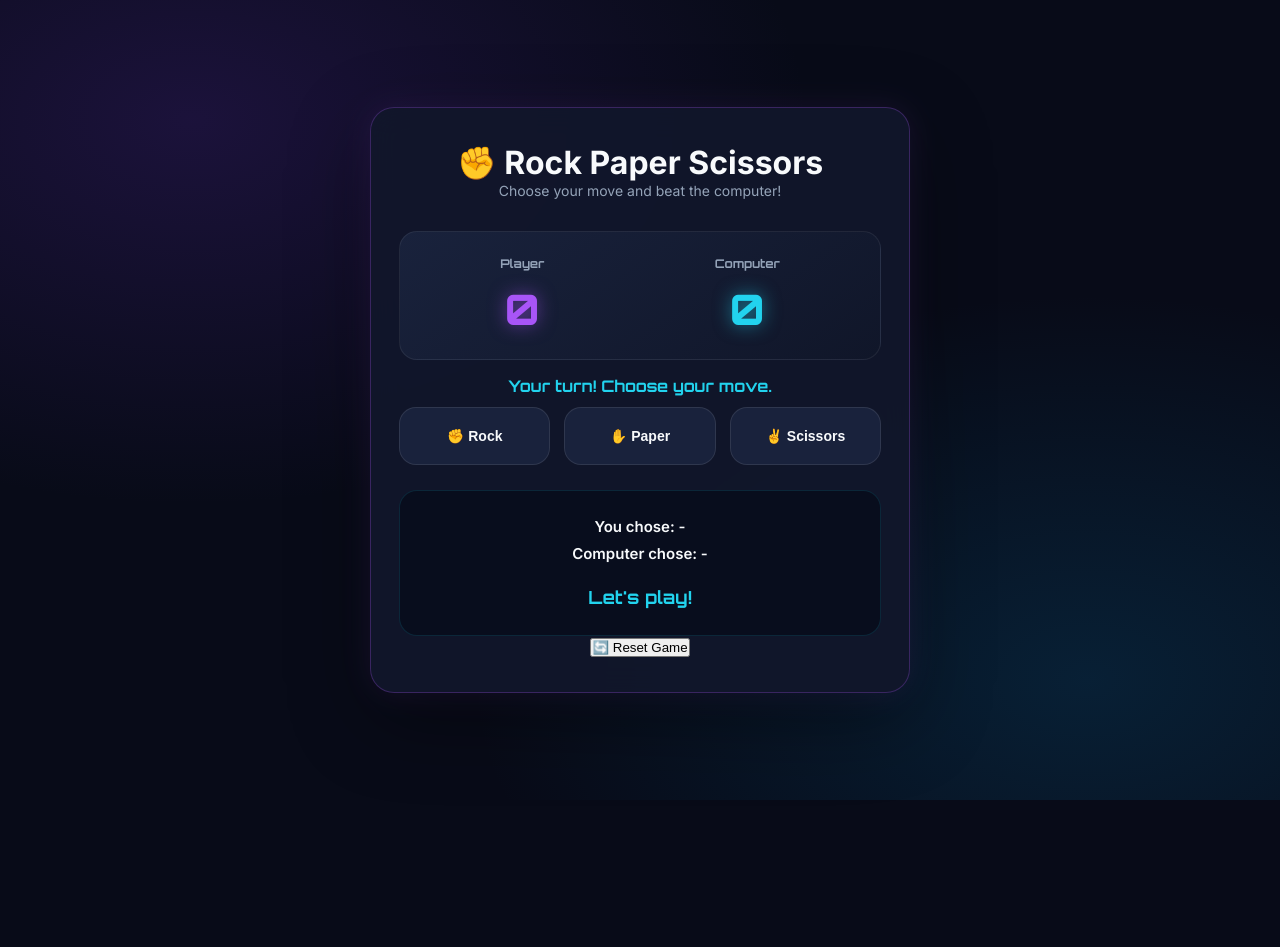
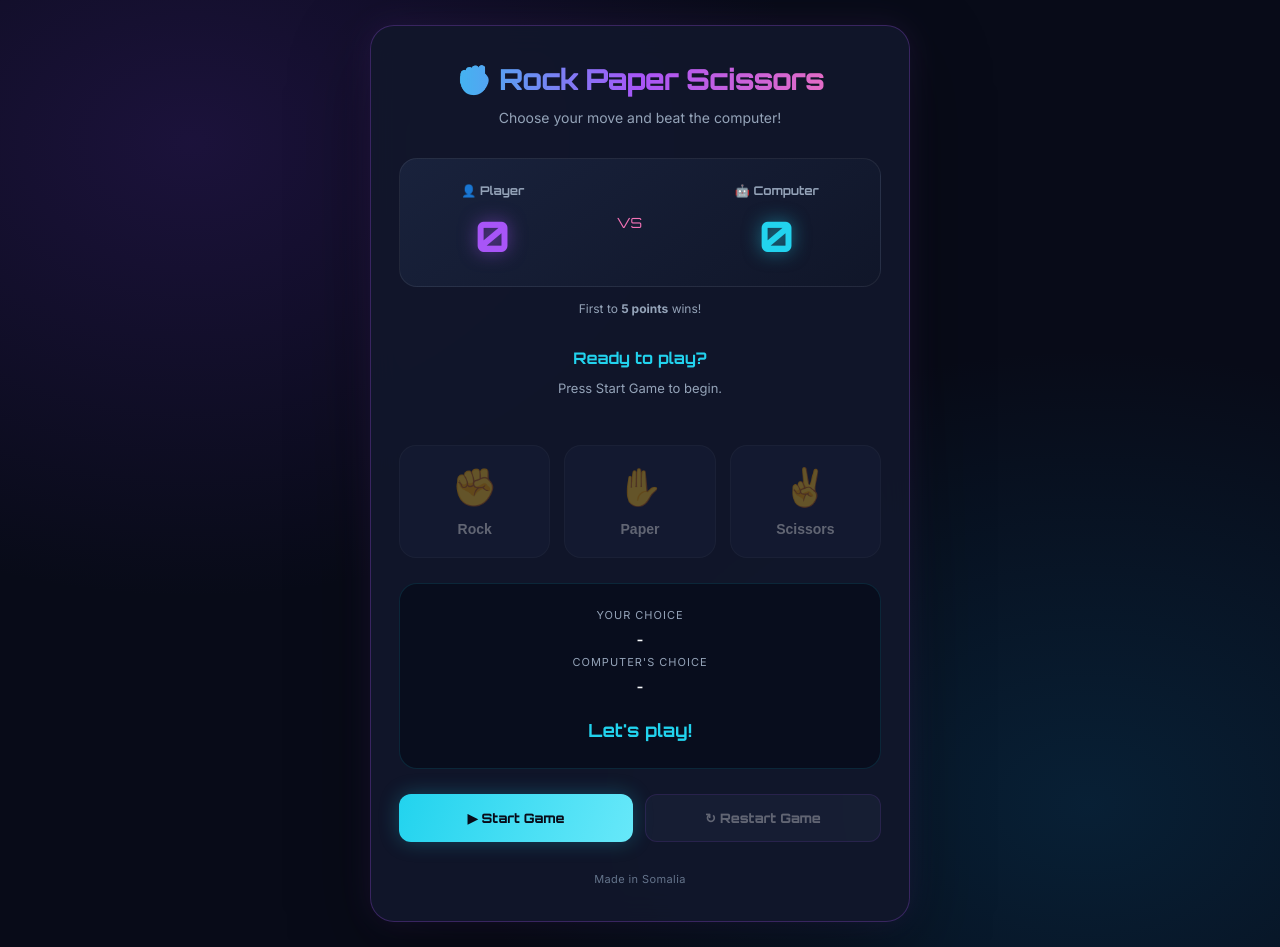
Before and after one commit to mubarakmuse1/rock-paper-scissors, a plain HTML site: page index.html in a window 1280 px wide. Before the commit the page ends 800 px from the top, so only its background shows below. Drawn offline with Linux system fonts and the light colour scheme.

Commit message:
Update index.html

```diff
--- a/index.html
+++ b/index.html
@@ -1,60 +1,89 @@
-
-<!DOCTYPE html>
+<!doctype html>
 <html lang="en">
   <head>
-    <meta charset="UTF-8">
-    <meta name="viewport" content="width=device-width, initial-scale=1.0">
-    <title>Rock Paper Scissors</title>
-    <link rel="stylesheet" href="style.css">
+    <meta charset="UTF-8" />
+    <meta name="viewport" content="width=device-width, initial-scale=1.0" />
+    <meta name="theme-color" content="#667eea" />
+    <title>Rock Paper Scissors Game</title>
+    <link rel="stylesheet" href="style.css" />
+    <script src="script.js" defer></script>
   </head>
   <body>
-
-    <div class="game-container">
+    <main class="game-container">
+      <header class="game-header">
         <h1>✊ Rock Paper Scissors</h1>
         <p class="subtitle">Choose your move and beat the computer!</p>
+      </header>
 
-        <div class="score-board">
+      <!-- Scoreboard -->
+      <section class="score-board" aria-label="Game score">
         <div class="score">
-                <h3>Player</h3>
+          <h3>👤 Player</h3>
           <p id="player-score">0</p>
         </div>
 
+        <div class="score-divider">VS</div>
+
         <div class="score">
-                <h3>Computer</h3>
+          <h3>🤖 Computer</h3>
           <p id="computer-score">0</p>
         </div>
-        </div>
+      </section>
 
-        <h2 id="turn">Your turn! Choose your move.</h2>
+      <p class="target-score">First to <strong>5 points</strong> wins!</p>
 
-        <div class="choices">
-            <button class="choice" onclick="playGame('Rock')">
-                ✊
+      <!-- Game Status -->
+      <section class="game-status">
+        <h2 id="turn" aria-live="polite">Ready to play?</h2>
+
+        <p id="game-message">Press Start Game to begin.</p>
+      </section>
+
+      <!-- Player Choices -->
+      <section class="choices" aria-label="Choose your move">
+        <button class="choice" data-choice="Rock" disabled>
+          <span class="choice-icon">✊</span>
           <span>Rock</span>
         </button>
 
-            <button class="choice" onclick="playGame('Paper')">
-                ✋
+        <button class="choice" data-choice="Paper" disabled>
+          <span class="choice-icon">✋</span>
           <span>Paper</span>
         </button>
 
-            <button class="choice" onclick="playGame('Scissors')">
-                ✌️
+        <button class="choice" data-choice="Scissors" disabled>
+          <span class="choice-icon">✌️</span>
           <span>Scissors</span>
         </button>
+      </section>
+
+      <!-- Round Results -->
+      <section class="result-box" aria-live="polite">
+        <div class="player-choice">
+          <span>Your choice</span>
+          <p id="player-choice">-</p>
         </div>
 
-        <div class="result-box">
-            <p id="player-choice">You chose: -</p>
-            <p id="computer-choice">Computer chose: -</p>
-            <h2 id="result">Let's play!</h2>
+        <div class="computer-choice">
+          <span>Computer's choice</span>
+          <p id="computer-choice">-</p>
         </div>
 
-        <button class="reset-btn" onclick="resetGame()">
-            🔄 Reset Game
+        <h2 id="result">Let's play!</h2>
+      </section>
+
+      <!-- Game Controls -->
+      <section class="game-controls">
+        <button id="start-btn" class="start-btn">▶ Start Game</button>
+
+        <button id="restart-btn" class="restart-btn" disabled>
+          ↻ Restart Game
         </button>
-    </div>
+      </section>
 
-    <script src="script.js"></script>
+      <footer>
+        <p>Made in Somalia</p>
+      </footer>
+    </main>
   </body>
 </html>
```
Lines whose indentation alone changed are shown as unchanged.
